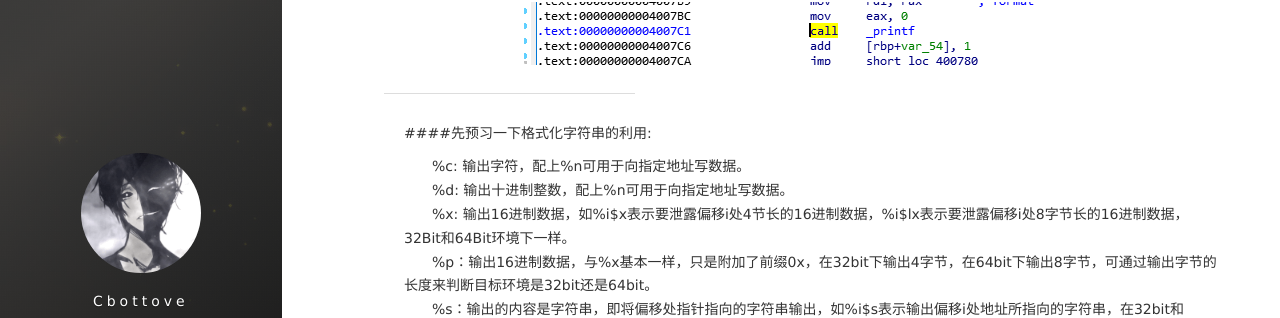
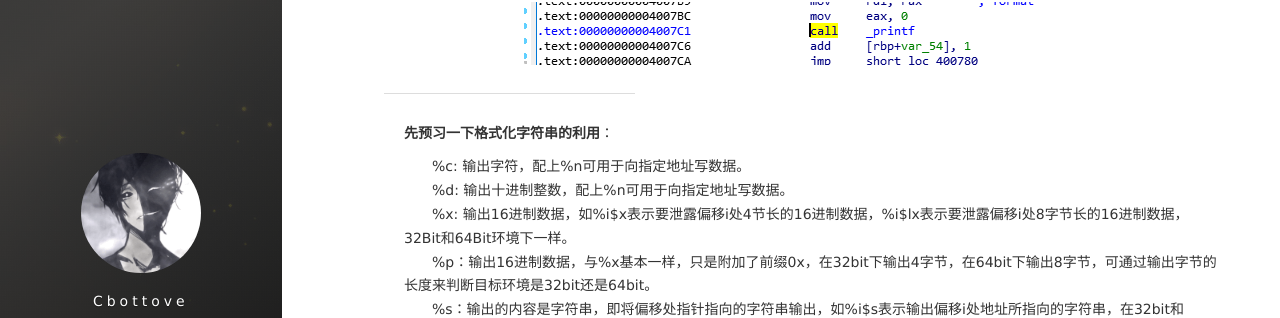
Before and after one commit to cbottove/cbottove.github.io, a Jekyll site: the page built from _posts/2018-11-07-格式化字符串.md, in a window 1280 px wide and 900 px high, scrolled down 443 px. Shown: the part 135-453 px from the top of the window. Built offline with Jekyll 4.4.1, drawn with Linux system fonts in a browser that asks for light colours; nearby versions of some CDN libraries; our own code applies the rules of GitHub Pages for plain Markdown files; comment, search, counter and statistics services are not loaded.

```diff
--- a/_posts/2018-11-07-格式化字符串.md
+++ b/_posts/2018-11-07-格式化字符串.md
@@ -11,7 +11,7 @@ ida启动.jpeg f5
 
 ---------------------
 
-####先预习一下格式化字符串的利用:
+**先预习一下格式化字符串的利用**：
 
 &emsp;&emsp;%c: 输出字符，配上%n可用于向指定地址写数据。
 &emsp;&emsp;%d: 输出十进制整数，配上%n可用于向指定地址写数据。
```
